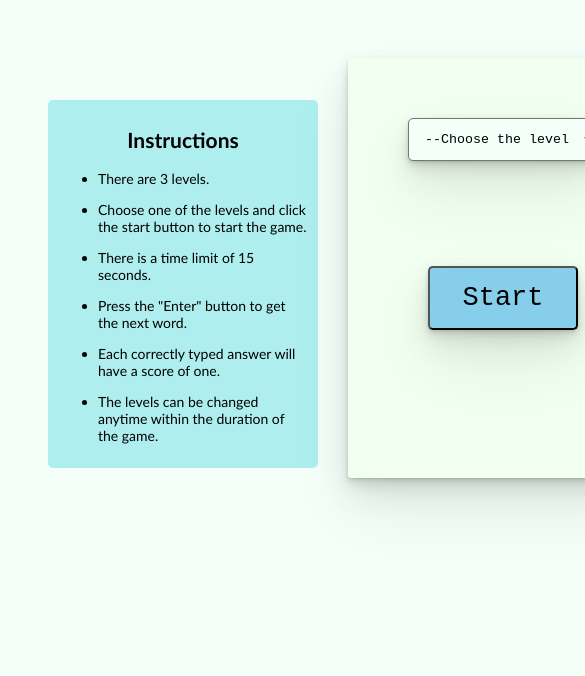
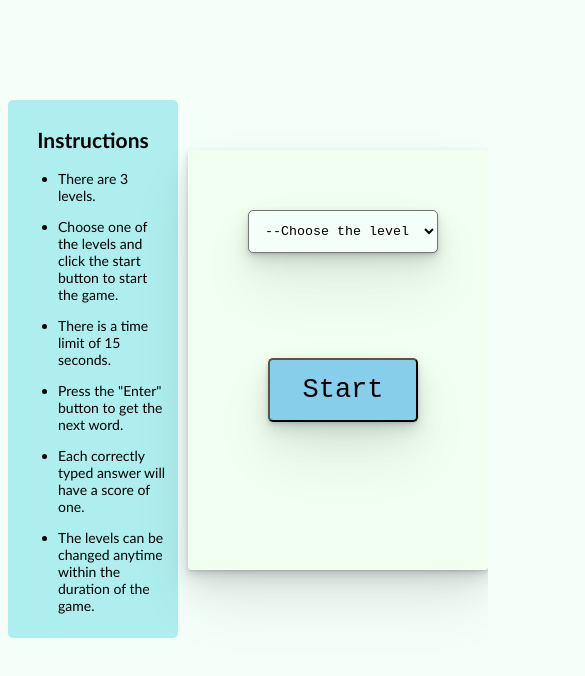
Before and after one commit to shrav2502/Speed-Typer-Game, a plain HTML site: page index.html in a window 390 px wide. Shown: the top 676 px of the page, 585 px wide, since content can reach past the window. Drawn offline with Linux system fonts and the light colour scheme.

Commit message:
final commit

```diff
--- a/style.css
+++ b/style.css
@@ -96,7 +96,7 @@
   width: 300px;
   height: 40px;
   margin-left: 100px;
-  margin-top: -190px;
+  margin-top: 120px;
   font-size: 25px;
   text-align: center;
   line-height: 40px;
@@ -109,9 +109,11 @@
     0 16px 32px rgba(0, 0, 0, 0.07), 0 32px 64px rgba(0, 0, 0, 0.07);
   position: absolute;
 }
+
 body {
   background-color: MINTCREAM;
 }
+
 .time,
 .score1 {
   color: DARKCYAN;
@@ -135,15 +137,19 @@ body {
   text-align: center;
 }
 
-@media screen and (max-width: 800px) {
+@media screen and (max-width: 600px) {
   .instructions {
-    width: 250px;
-
+    width: 150px;
     font-size: 14px;
+    margin-left: 0px;
+    position: absolute;
+    margin-top: -50px;
   }
   .container {
     width: 280px;
-    margin-left: 340px;
+    margin-left: 180px;
+    margin-top: 150px;
+    position: relative;
   }
   #option {
     margin-left: 50px;
@@ -164,4 +170,7 @@ body {
   #score {
     margin-left: 210px;
   }
+  #result {
+    margin-left: -10px;
+  }
 }
```
